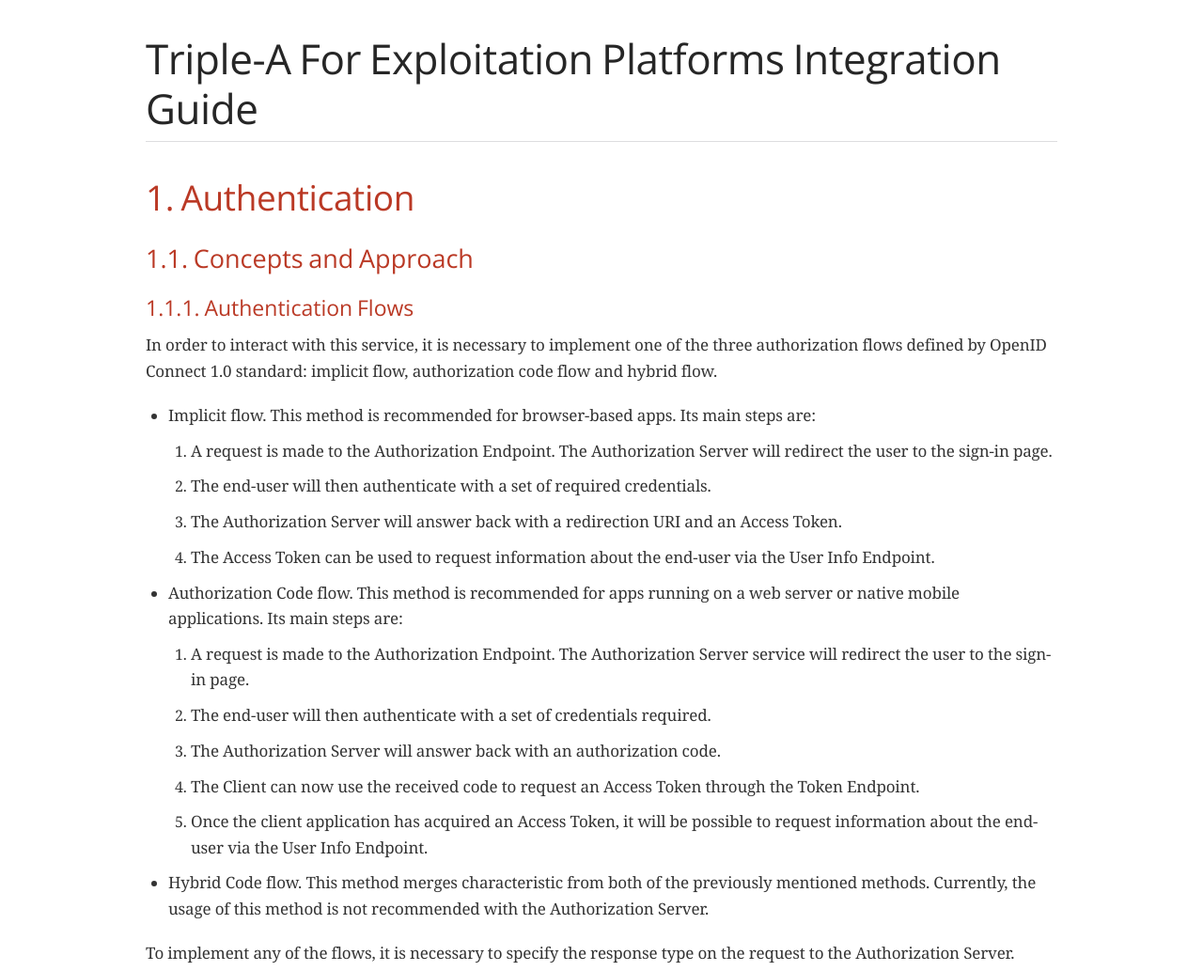
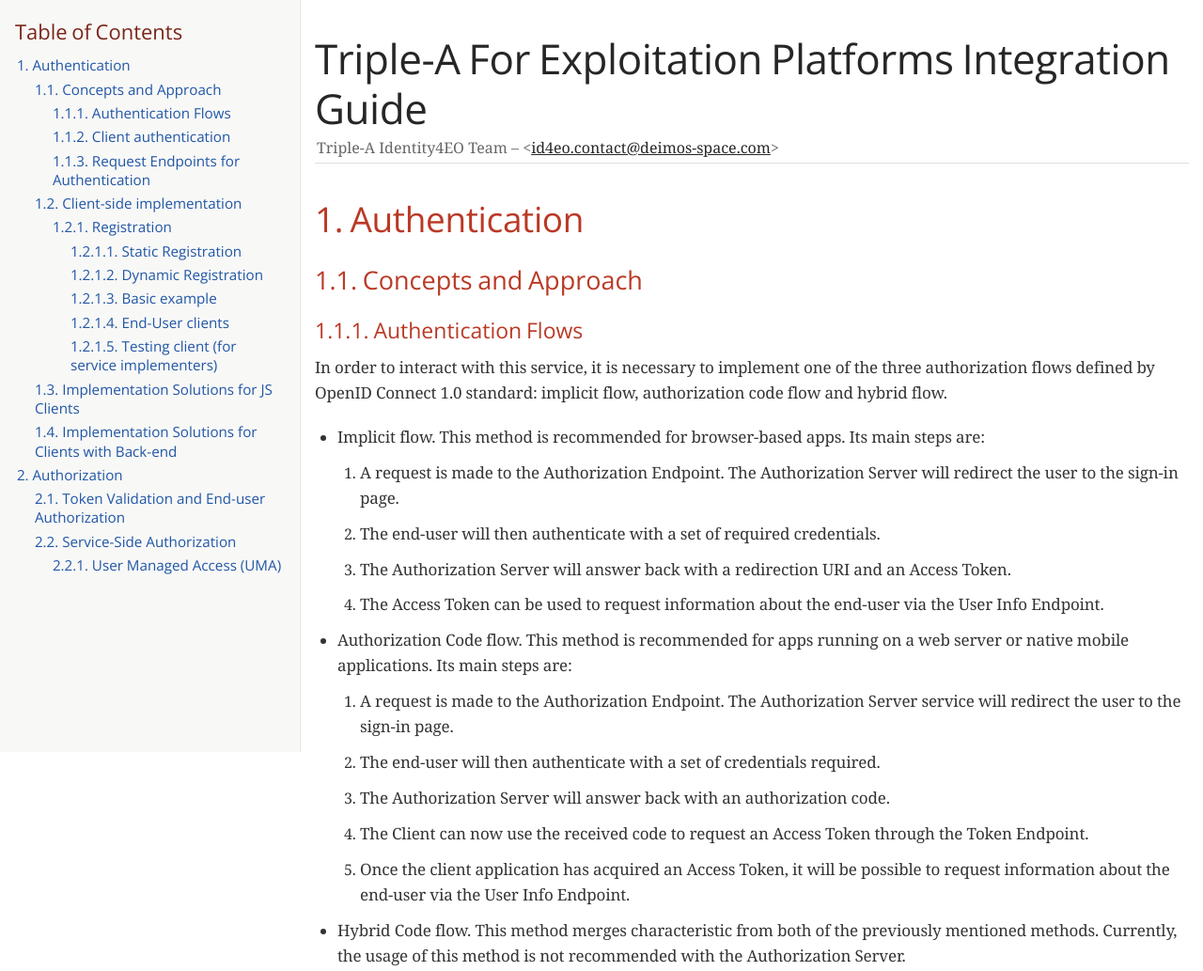
Before and after one commit to triple-a-docs/triple-a-docs.github.io, a plain HTML site: page integration-guide/index.html in a window 1280 px wide. Shown: the top 1033 px of the page at 94% size. Drawn offline with nearby package versions, Linux system fonts and the light colour scheme; a web font is replaced by a local one.

Commit message:
Added more information to the Integration Guide

```diff
--- a/integration-guide/index.html
+++ b/integration-guide/index.html
@@ -5,6 +5,7 @@
 <meta http-equiv="X-UA-Compatible" content="IE=edge">
 <meta name="viewport" content="width=device-width, initial-scale=1.0">
 <meta name="generator" content="Asciidoctor 2.0.8.dev">
+<meta name="author" content="Triple-A Identity4EO Team">
 <title>Triple-A For Exploitation Platforms Integration Guide</title>
 <link rel="stylesheet" href="https://fonts.googleapis.com/css?family=Open+Sans:300,300italic,400,400italic,600,600italic%7CNoto+Serif:400,400italic,700,700italic%7CDroid+Sans+Mono:400,700">
 <style>
@@ -436,9 +437,54 @@
 </style>
 <link rel="stylesheet" href="https://cdnjs.cloudflare.com/ajax/libs/font-awesome/4.7.0/css/font-awesome.min.css">
 </head>
-<body class="article">
+<body class="article toc2 toc-left">
 <div id="header">
 <h1>Triple-A For Exploitation Platforms Integration Guide</h1>
+<div class="details">
+<span id="author" class="author">Triple-A Identity4EO Team</span><br>
+<span id="email" class="email">&lt;<a href="mailto:id4eo.contact@deimos-space.com">id4eo.contact@deimos-space.com</a>&gt;</span><br>
+</div>
+<div id="toc" class="toc2">
+<div id="toctitle">Table of Contents</div>
+<ul class="sectlevel1">
+<li><a href="#trueauthentication">1. Authentication</a>
+<ul class="sectlevel2">
+<li><a href="#trueconcepts-and-approach">1.1. Concepts and Approach</a>
+<ul class="sectlevel3">
+<li><a href="#trueauthentication-flows">1.1.1. Authentication Flows</a></li>
+<li><a href="#trueclient-authentication">1.1.2. Client authentication</a></li>
+<li><a href="#truerequest-endpoints-for-authentication">1.1.3. Request Endpoints for Authentication</a></li>
+</ul>
+</li>
+<li><a href="#trueclient-side-implementation">1.2. Client-side implementation</a>
+<ul class="sectlevel3">
+<li><a href="#trueregistration">1.2.1. Registration</a>
+<ul class="sectlevel4">
+<li><a href="#truestatic-registration">1.2.1.1. Static Registration</a></li>
+<li><a href="#truedynamic-registration">1.2.1.2. Dynamic Registration</a></li>
+<li><a href="#truebasic-example">1.2.1.3. Basic example</a></li>
+<li><a href="#trueend-user-clients">1.2.1.4. End-User clients</a></li>
+<li><a href="#truetesting-client-for-service-implementers">1.2.1.5. Testing client (for service implementers)</a></li>
+</ul>
+</li>
+</ul>
+</li>
+<li><a href="#trueimplementation-solutions-for-js-clients">1.3. Implementation Solutions for JS Clients</a></li>
+<li><a href="#trueimplementation-solutions-for-clients-with-back-end">1.4. Implementation Solutions for Clients with Back-end</a></li>
+</ul>
+</li>
+<li><a href="#trueauthorization">2. Authorization</a>
+<ul class="sectlevel2">
+<li><a href="#truetoken-validation-and-end-user-authorization">2.1. Token Validation and End-user Authorization</a></li>
+<li><a href="#trueservice-side-authorization">2.2. Service-Side Authorization</a>
+<ul class="sectlevel3">
+<li><a href="#trueuser-managed-access-uma">2.2.1. User Managed Access (UMA)</a></li>
+</ul>
+</li>
+</ul>
+</li>
+</ul>
+</div>
 </div>
 <div id="content">
 <div class="sect1">
@@ -515,7 +561,7 @@
 <p>When accessing the Token Endpoint, clients using the implicit flow are not required to be authenticated, but if the client uses the Authorization Code Flow, it must provide its credentials.</p>
 </div>
 <div class="paragraph">
-<p>These credentials will be provided by NextGEOSS UM: client_id and client_secret.</p>
+<p>These credentials will be provided by Triple-A: client_id and client_secret.</p>
 </div>
 </div>
 <div class="sect3">
@@ -540,7 +586,7 @@
 <p>response_type: Its value should be desired combination according to the OpenID Connect response type table.</p>
 </li>
 <li>
-<p>client_id: Provided by NextGEOSS UM.</p>
+<p>client_id: Provided by Triple-A.</p>
 </li>
 <li>
 <p>redirect_uri: It should point to the client application and match the URI given on the acceptance request.</p>
@@ -584,10 +630,10 @@
 <p>scope: The request should include an array of scopes, with one of them being “openid”.</p>
 </li>
 <li>
-<p>client_id*: Provided by NextGEOSS UM, only necessary with grant_type=authorization_code.</p>
+<p>client_id*: Provided by Triple-A, only necessary with grant_type=authorization_code.</p>
 </li>
 <li>
-<p>client_secret*: Provided by NextGEOSS UM, only necessary with grant_type=authorization_code</p>
+<p>client_secret*: Provided by Triple-A, only necessary with grant_type=authorization_code</p>
 </li>
 </ul>
 </div>
@@ -601,7 +647,7 @@
 <div class="sect3">
 <h4 id="trueregistration"><a class="anchor" href="#trueregistration"></a>1.2.1. Registration</h4>
 <div class="sect4">
-<h5 id="truestatic-registration"><a class="anchor" href="#truestatic-registration"></a>Static Registration</h5>
+<h5 id="truestatic-registration"><a class="anchor" href="#truestatic-registration"></a>1.2.1.1. Static Registration</h5>
 <div class="paragraph">
 <p>In order to allow a client application to delegate its sign-in function under the SSO system of the Authorization Server, it is necessary to provide the following parameters:</p>
 </div>
@@ -641,7 +687,7 @@
 </div>
 </div>
 <div class="sect4">
-<h5 id="truedynamic-registration"><a class="anchor" href="#truedynamic-registration"></a>Dynamic Registration</h5>
+<h5 id="truedynamic-registration"><a class="anchor" href="#truedynamic-registration"></a>1.2.1.2. Dynamic Registration</h5>
 <div class="paragraph">
 <p>Another way of registering clients is through the dynamic register method defined on the OAuth2.0 specification and extended to allow OpenID Connect parameters.</p>
 </div>
@@ -737,7 +783,7 @@
 </div>
 </div>
 <div class="sect4">
-<h5 id="truebasic-example"><a class="anchor" href="#truebasic-example"></a>Basic example</h5>
+<h5 id="truebasic-example"><a class="anchor" href="#truebasic-example"></a>1.2.1.3. Basic example</h5>
 <div class="paragraph">
 <p>The most basic example for dynamic client registration would be:</p>
 </div>
@@ -799,7 +845,7 @@
 </div>
 </div>
 <div class="sect4">
-<h5 id="trueend-user-clients"><a class="anchor" href="#trueend-user-clients"></a>End-User clients</h5>
+<h5 id="trueend-user-clients"><a class="anchor" href="#trueend-user-clients"></a>1.2.1.4. End-User clients</h5>
 <div class="listingblock">
 <div class="content">
 <pre class="highlightjs highlight"><code data-lang="url" class="language-url hljs">POST /oxauth/restv1/register
@@ -819,7 +865,7 @@
 </div>
 </div>
 <div class="sect4">
-<h5 id="truetesting-client-for-service-implementers"><a class="anchor" href="#truetesting-client-for-service-implementers"></a>Testing client (for service implementers)</h5>
+<h5 id="truetesting-client-for-service-implementers"><a class="anchor" href="#truetesting-client-for-service-implementers"></a>1.2.1.5. Testing client (for service implementers)</h5>
 <div class="listingblock">
 <div class="content">
 <pre class="highlightjs highlight"><code data-lang="url" class="language-url hljs">POST /oxauth/restv1/register
@@ -853,7 +899,7 @@
 <p>response_type: “id_token token”.</p>
 </li>
 <li>
-<p>client_id: Provided by NextGEOSS UM.</p>
+<p>client_id: Provided by Triple-A.</p>
 </li>
 <li>
 <p>redirect_uri: &lt;TBD&gt;</p>
@@ -888,7 +934,7 @@
 <p>response_type: “code”.</p>
 </li>
 <li>
-<p>client_id: Provided by NextGEOSS UM.</p>
+<p>client_id: Provided by Triple-A.</p>
 </li>
 <li>
 <p>redirect_uri: &lt;TBD&gt;</p>
@@ -920,10 +966,10 @@
 <p>code: Obtained on the previous request.</p>
 </li>
 <li>
-<p>client_id: Provided by NextGEOSS UM.</p>
+<p>client_id: Provided by Triple-A.</p>
 </li>
 <li>
-<p>client_secret: Provided by NextGEOSS UM</p>
+<p>client_secret: Provided by Triple-A</p>
 </li>
 <li>
 <p>redirect_uri: &lt;TBD&gt;</p>
@@ -992,7 +1038,7 @@
 <p>Any Service should define which user attributes are required to interact with its services. After that, any received request must contain an access token (obtained using the Authorization/Token Endpoint).</p>
 </div>
 <div class="paragraph">
-<p>Using the NextGEOSS UM Service, it is possible to implement authorization measures in order to protect access to a registered resource. Although each client can implement its own independent authorization methods, the two main options made available by NextGEOSS are the usage of scopes and UMA.</p>
+<p>Using the Triple-A Service, it is possible to implement authorization measures in order to protect access to a registered resource. Although each client can implement its own independent authorization methods, Triple-A provides UMA as Authorization method.</p>
 </div>
 <div class="paragraph">
 <p>This access token can be included in an internal request to the Authorization Server User Info Endpoint, which returns the set of default attributes that can be checked internally by the service in order to determine if access should be granted.</p>
@@ -1039,7 +1085,7 @@
 </div>
 <div id="footer">
 <div id="footer-text">
-Last updated 2019-09-09 17:15:54 +0200
+Last updated 2019-09-09 17:23:30 +0200
 </div>
 </div>
 <link rel="stylesheet" href="https://cdnjs.cloudflare.com/ajax/libs/highlight.js/9.15.6/styles/github.min.css">
```
Also changed, not shown: 2 other files.
